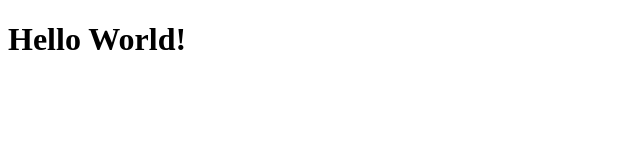
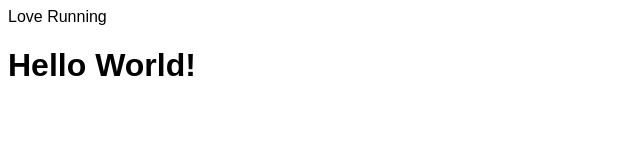
Before and after one commit to CodeElite1337/love-running, a plain HTML site: page index.html in a window 1280 px wide. Shown: the whole page, without its empty margins (0-640 px from the left). Drawn offline with Linux system fonts and the light colour scheme.

Commit message:
Add meta data to head and connect css file

```diff
--- a/assets/css/style.css
+++ b/assets/css/style.css
@@ -0,0 +1,3 @@
+body {
+    font-family: Arial;
+}
--- a/index.html
+++ b/index.html
@@ -4,7 +4,10 @@
     <meta charset="UTF-8">
     <meta http-equiv="X-UA-Compatible" content="IE=edge">
     <meta name="viewport" content="width=device-width, initial-scale=1.0">
-    <title>Document</title>
+    <meta name="description" content="Love Running club for runners in Dublin, Ireland">
+    <meta name="keyword" content="Love Running club for runners in Dublin, Ireland">
+    <link rel="stylesheet" href="assets/css/style.css"
+    <title>Love Running</title>
 </head>
 <body>
     <h1>Hello World!</h1>
```
